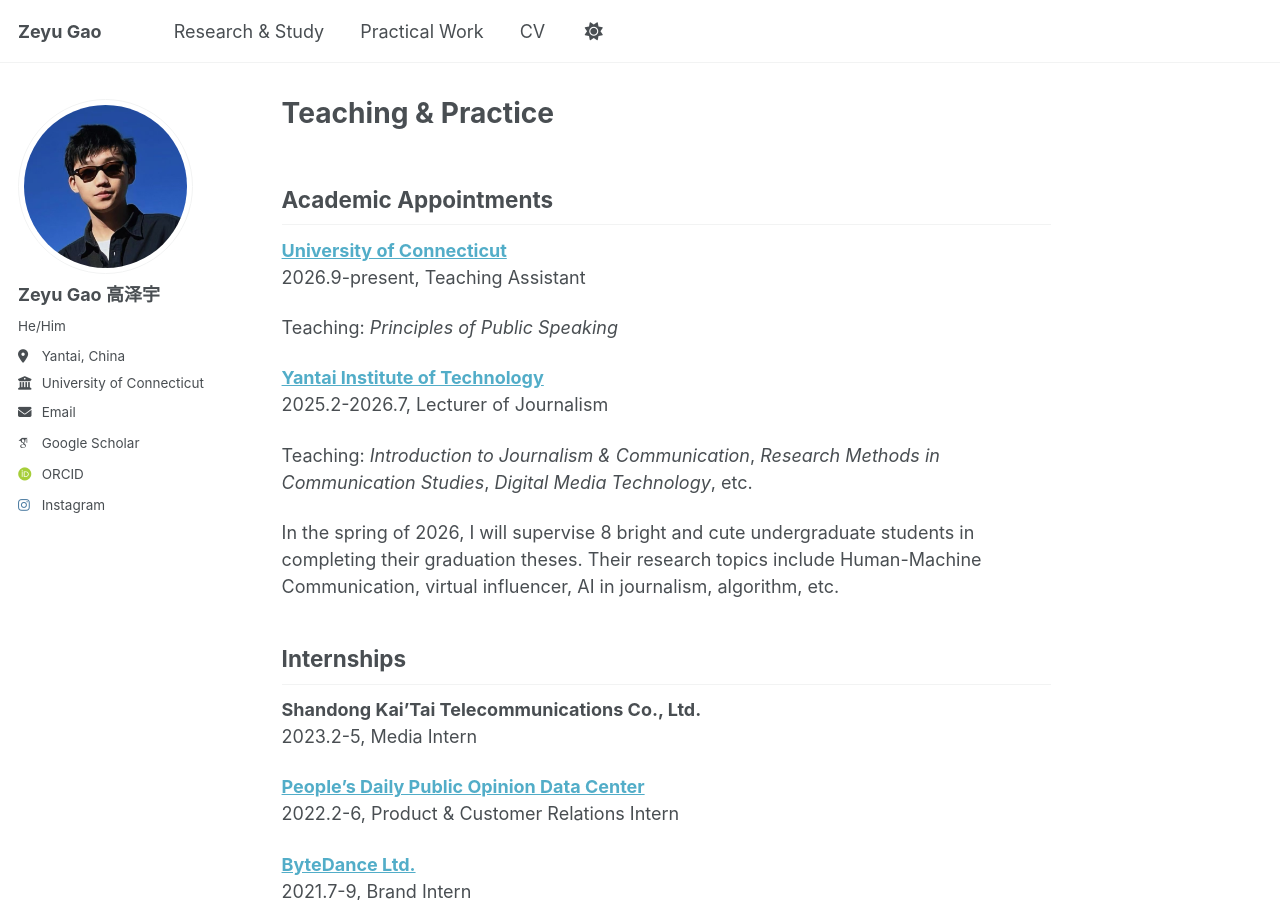
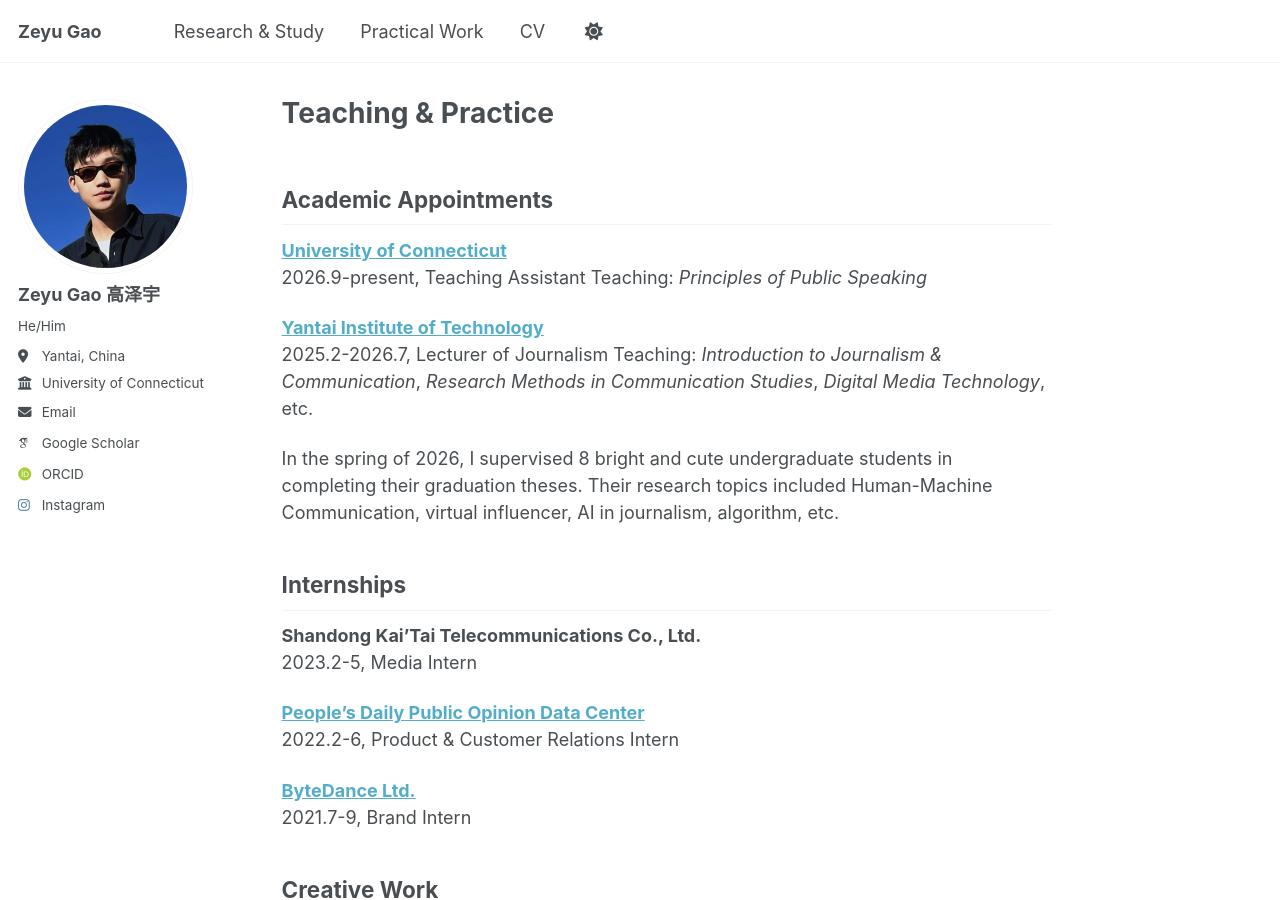
Before and after one commit to ClaudeGao01/ClaudeGao01.github.io, a Jekyll site: the page built from _pages/practice.md, in a window 1280 px wide and 900 px high. Built offline with Jekyll 4.4.1, drawn with Linux system fonts in a browser that asks for light colours; some web fonts are replaced; a script that is not in the unit is left out.

Commit message:
Update practice.md

```diff
--- a/_pages/practice.md
+++ b/_pages/practice.md
@@ -8,16 +8,14 @@ Academic Appointments
 ---
 [**University of Connecticut**](https://www.yitsd.edu.cn/)
 2026.9-present, Teaching Assistant
-
 Teaching: *Principles of Public Speaking*
 
 
 [**Yantai Institute of Technology**](https://www.yitsd.edu.cn/)
 2025.2-2026.7, Lecturer of Journalism
-
 Teaching: *Introduction to Journalism & Communication*, *Research Methods in Communication Studies*, *Digital Media Technology*, etc.
 
-In the spring of 2026, I will supervise 8 bright and cute undergraduate students in completing their graduation theses. Their research topics include Human-Machine Communication, virtual influencer, AI in journalism, algorithm, etc.
+In the spring of 2026, I supervised 8 bright and cute undergraduate students in completing their graduation theses. Their research topics included Human-Machine Communication, virtual influencer, AI in journalism, algorithm, etc.
 
 Internships
 ---
```
